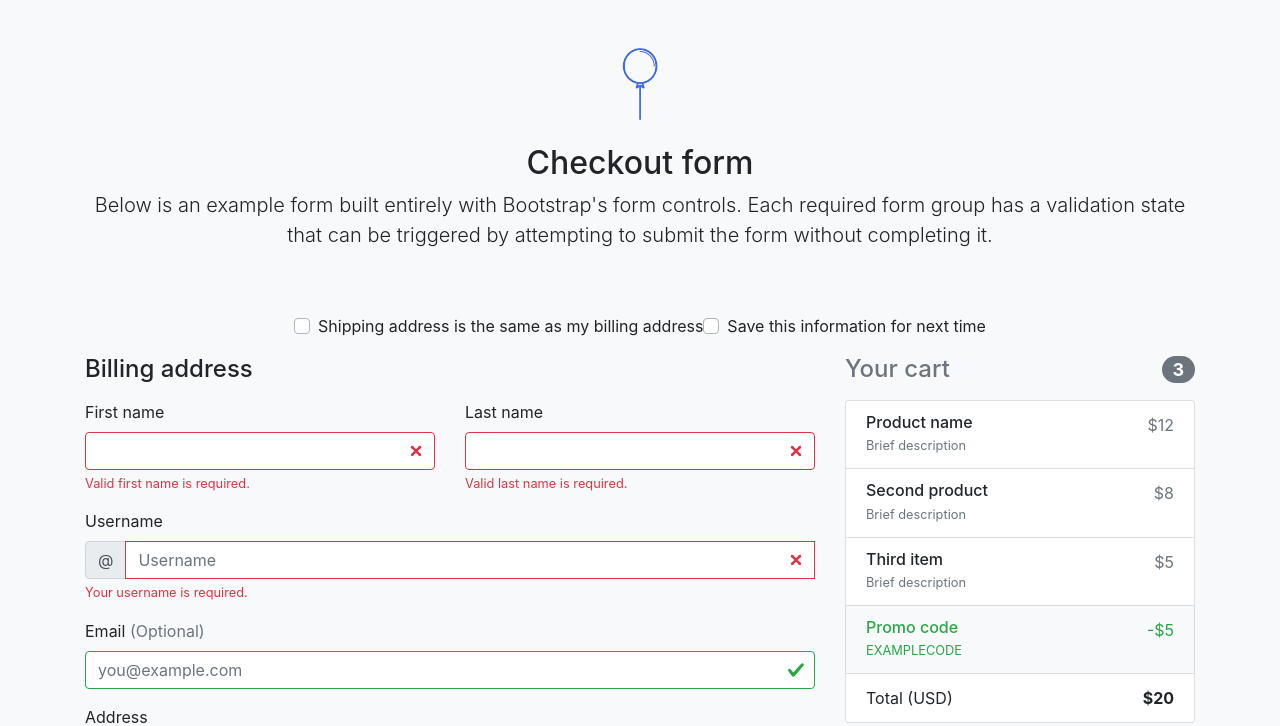
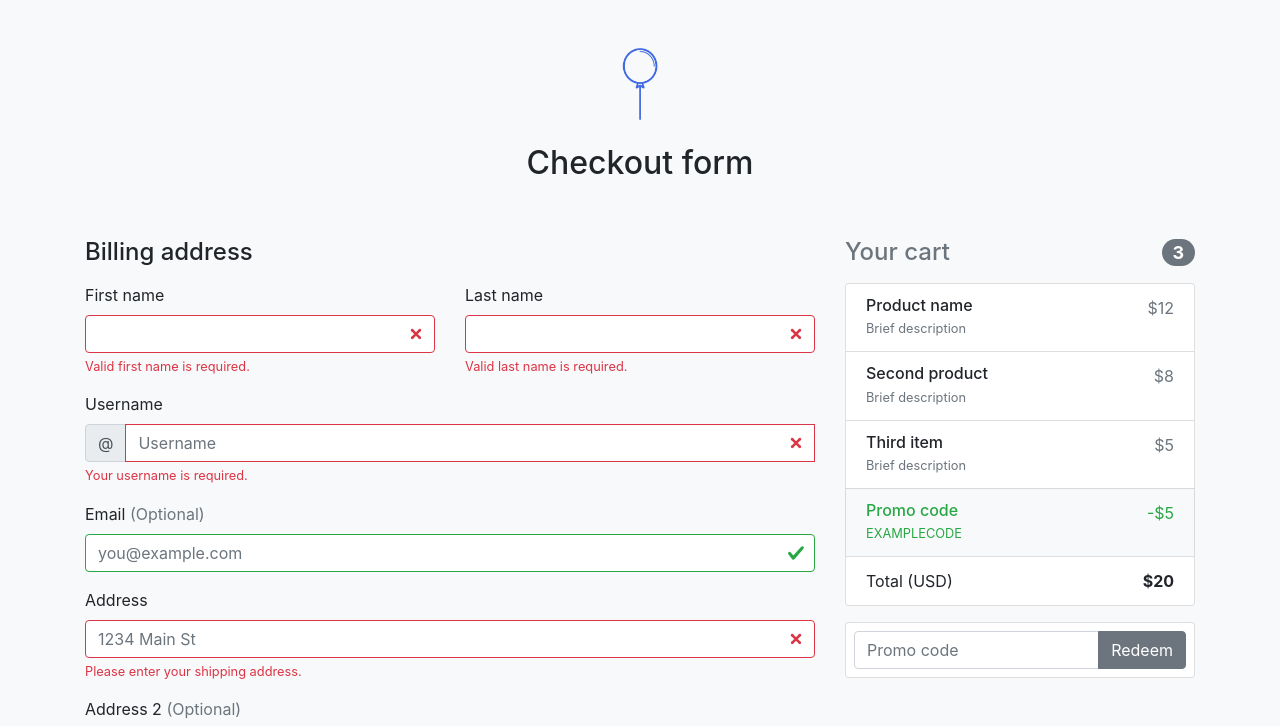
Before and after one commit to Alfredomanjon/Nothing2.com, a PHP site: page /checkout.php in a window 1280 px wide. Shown: the part 56-782 px from the top of the page. Run offline with PHP 8.4, Linux system fonts and the light colour scheme; some libraries are stand-ins or nearby versions.

Commit message:
checkout form

```diff
--- a/checkout.php
+++ b/checkout.php
@@ -5,27 +5,22 @@
     <meta name="viewport" content="width=device-width, initial-scale=1, shrink-to-fit=no">
     <meta name="description" content="">
     <meta name="author" content="">
-    <link rel="icon" href="../../../../favicon.ico">
+    <title>Checkout</title>
 
-    <title>Checkout example for Bootstrap</title>
 
-    <link rel="canonical" href="https://getbootstrap.com/docs/4.0/examples/checkout/">
+    <!-- Bootstrap core CSS
+    <link href="css/Mendi.css" rel="stylesheet"> -->
 
-    <!-- Bootstrap core CSS -->
-    <link href="css/Mendi.css" rel="stylesheet">
-
-    <!-- Custom styles for this template -->
-    <link href="form-validation.css" rel="stylesheet">
 </head>
 <body class="bg-light">
     <?php include "navbar.php";
     ?>
+    <!-- imagen incono-->
     <div class="container">
       <div class="py-5 text-center">
         <img class="d-block mx-auto mb-4" src="imgs/balloon-3-xxl.png" alt="" width="72" height="72">
         <h2>Checkout form</h2>
-        <p class="lead">Below is an example form built entirely with Bootstrap's form controls. Each required form group has a validation state that can be triggered by attempting to submit the form without completing it.</p>
-      </div>
+    </div>
 
       <div class="row">
         <div class="col-md-4 order-md-2 mb-4">
@@ -154,69 +149,6 @@
                 </div>
               </div>
             </div>
-            <hr class="mb-4">
-            <div class="custom-control custom-checkbox">
-              <input type="checkbox" class="custom-control-input" id="same-address">
-              <label class="custom-control-label" for="same-address">Shipping address is the same as my billing address </label>
-            </div>
-
-            <div class="custom-control custom-checkbox">
-              <input type="checkbox" class="custom-control-input" id="save-info">
-              <label class="custom-control-label" for="save-info">Save this information for next time</label>
-            </div>
-            <hr class="mb-4">
-          <!--
-            <h4 class="mb-3">Payment</h4>
-
-            <div class="d-block my-3">
-              <div class="custom-control custom-radio">
-                <input id="credit" name="paymentMethod" type="radio" class="custom-control-input" checked="" required="">
-                <label class="custom-control-label" for="credit">Credit card</label>
-              </div>
-              <div class="custom-control custom-radio">
-                <input id="debit" name="paymentMethod" type="radio" class="custom-control-input" required="">
-                <label class="custom-control-label" for="debit">Debit card</label>
-              </div>
-              <div class="custom-control custom-radio">
-                <input id="paypal" name="paymentMethod" type="radio" class="custom-control-input" required="">
-                <label class="custom-control-label" for="paypal">Paypal</label>
-              </div>
-            </div>
-            <div class="row">
-              <div class="col-md-6 mb-3">
-                <label for="cc-name">Name on card</label>
-                <input type="text" class="form-control" id="cc-name" placeholder="" required="">
-                <small class="text-muted">Full name as displayed on card</small>
-                <div class="invalid-feedback">
-                  Name on card is required
-                </div>
-              </div>
-              <div class="col-md-6 mb-3">
-                <label for="cc-number">Credit card number</label>
-                <input type="text" class="form-control" id="cc-number" placeholder="" required="">
-                <div class="invalid-feedback">
-                  Credit card number is required
-                </div>
-              </div>
-            </div>
-            <div class="row">
-              <div class="col-md-3 mb-3">
-                <label for="cc-expiration">Expiration</label>
-                <input type="text" class="form-control" id="cc-expiration" placeholder="" required="">
-                <div class="invalid-feedback">
-                  Expiration date required
-                </div>
-              </div>
-              <div class="col-md-3 mb-3">
-                <label for="cc-expiration">CVV</label>
-                <input type="text" class="form-control" id="cc-cvv" placeholder="" required="">
-                <div class="invalid-feedback">
-                  Security code required
-                </div>
-              </div>
-            </div>
-            <hr class="mb-4">
-            <button class="btn btn-primary btn-lg btn-block" type="submit">Continue to checkout</button>-->
           </form>
         </div>
       </div>
@@ -235,10 +167,7 @@
     ================================================== -->
     <!-- Placed at the end of the document so the pages load faster -->
     <script src="https://code.jquery.com/jquery-3.2.1.slim.min.js" integrity="sha384-KJ3o2DKtIkvYIK3UENzmM7KCkRr/rE9/Qpg6aAZGJwFDMVNA/GpGFF93hXpG5KkN" crossorigin="anonymous"></script>
-    <script>window.jQuery || document.write('<script src="../../assets/js/vendor/jquery-slim.min.js"><\/script>')</script>
-    <script src="../../assets/js/vendor/popper.min.js"></script>
-    <script src="../../dist/js/bootstrap.min.js"></script>
-    <script src="../../assets/js/vendor/holder.min.js"></script>
+
     <script>
       // Example starter JavaScript for disabling form submissions if there are invalid fields
       (function() {
```
